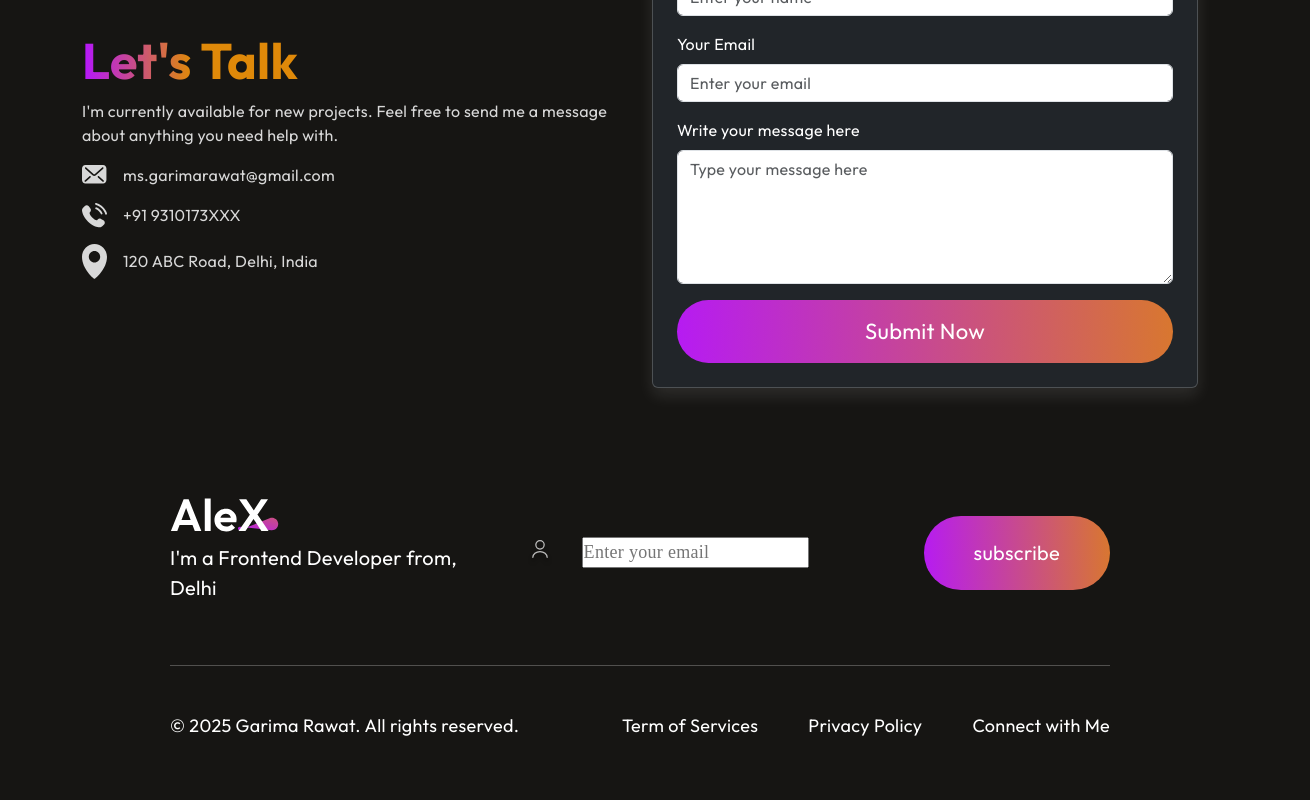
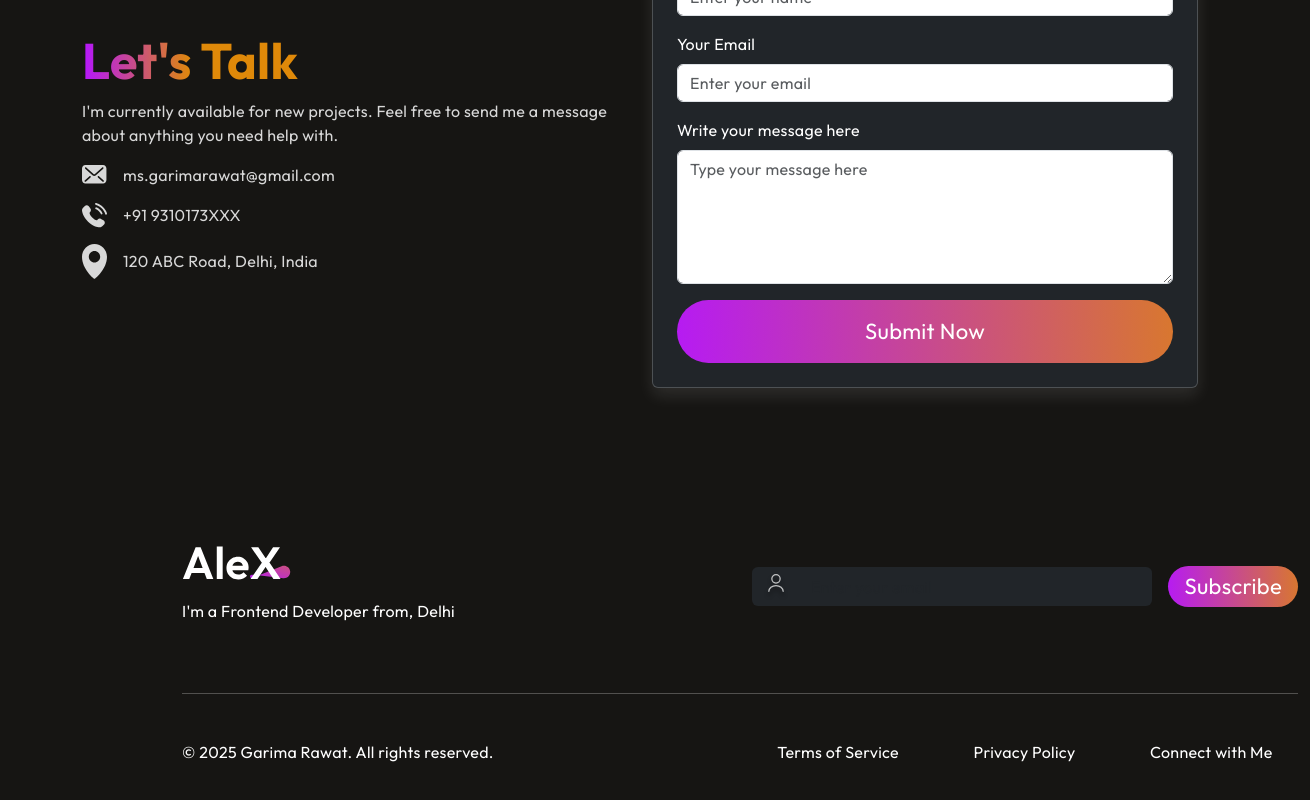
Before and after one commit to Gariiiiii/myPortfolio, a React (Vite) app: page / in a window 1280 px wide. Shown: the part 2224-3024 px from the top of the page, 1310 px wide, since content can reach past the window. Before the commit the page ends 2979 px from the top, so only its background shows below. Built offline with nearby package versions, Linux system fonts and the light colour scheme.

Commit message:
Update Footer.jsx

```diff
--- a/src/components/Footer/Footer.jsx
+++ b/src/components/Footer/Footer.jsx
@@ -1,36 +1,37 @@
-import React from 'react'
+import React from 'react';
 import './Footer.css';
 import footer_logo from "../../assets/footer_logo.svg";
 import user_icon from "../../assets/user_icon.svg";
 
-
 const Footer = () => {
   return (
-    <div className='footer'>
-        <div className='footer-top'>
-            <div className='footer-top-left'>
-                <img src={footer_logo} alt='' />
-                <p>I'm a Frontend Developer from, Delhi</p>
-            </div>
-            <div className='footer-top-right'>
-                <div className='footer-email-input'>
-                    <img src={user_icon} alt='' />
-                    <input type='email' placeholder='Enter your email'/>
-                </div>
-                <div className='footer-subscribe'>subscribe</div>
-            </div>
+    <div className="footer container py-5">
+      <div className="row justify-content-between align-items-center mb-2">
+        <div className="col-md-6">
+          <img src={footer_logo} alt="Logo" className="mb-2" />
+          <p className="text-white">I'm a Frontend Developer from, Delhi</p>
         </div>
-          <hr />
-          <div className='footer-bottom'>
-              <p className='footer-bottom-left'>© 2025 Garima Rawat. All rights reserved.</p>
-              <div className='footer-bottom-right'>
-                  <p>Term of Services</p>
-                  <p>Privacy Policy</p>
-                  <p>Connect with Me</p>
-              </div>
+        <div className="col-md-6 d-flex align-items-center gap-3">
+          <div className="input-group">
+            <span className="input-group-text bg-dark border-0">
+              <img src={user_icon} alt="User" />
+            </span>
+            <input type="email" className="form-control bg-dark text-white border-0" placeholder="Enter your email" />
           </div>
+          <button className="btn btn-gradient px-3 py-1">Subscribe</button>
+        </div>
+      </div>
+      <hr className="bg-light" />
+      <div className="row justify-content-between">
+        <div className="col-md-6 text-white">© 2025 Garima Rawat. All rights reserved.</div>
+        <div className="col-md-6 d-flex gap-4 justify-content-around">
+          <p className="text-white">Terms of Service</p>
+          <p className="text-white">Privacy Policy</p>
+          <p className="text-white">Connect with Me</p>
+        </div>
+      </div>
     </div>
-  )
-}
+  );
+};
 
-export default Footer
+export default Footer;
```
